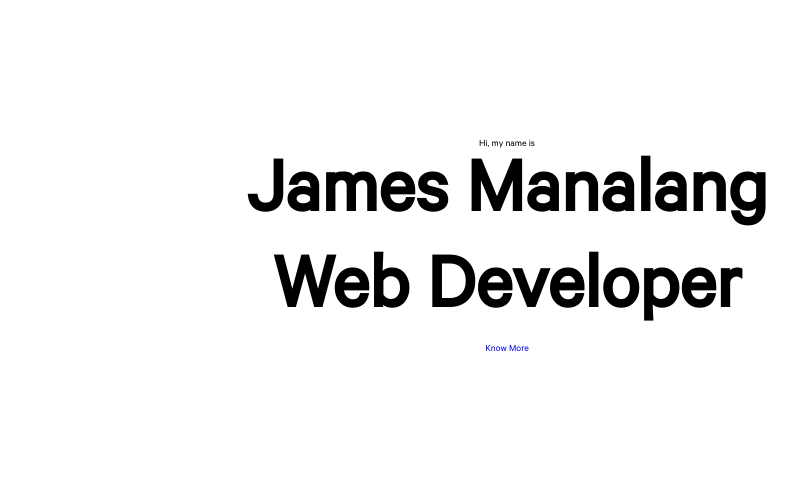
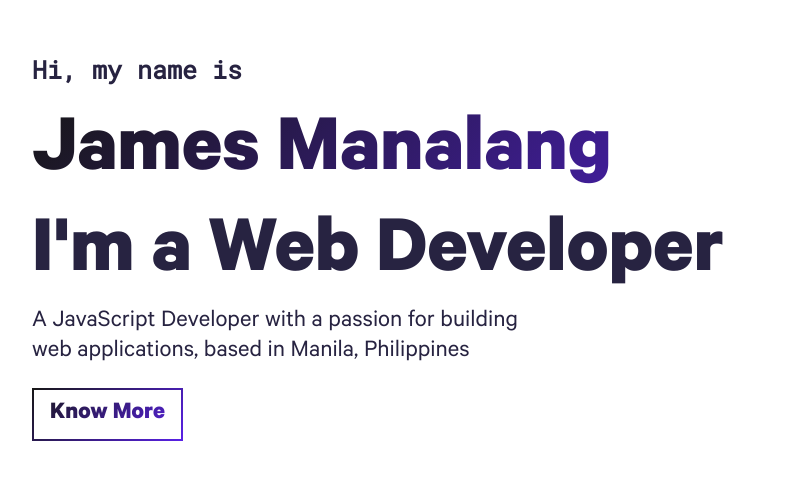
Before and after one commit to jaesmanalang/portfolio, a website built with webpack: page src/index.html in a window 1280 px wide. Shown: the part 153-632 px from the top of the page, without its empty margins (133-930 px from the left). Built offline with nearby package versions, Linux system fonts and the light colour scheme.

Commit message:
Refactor styling for hero section

```diff
--- a/src/index.html
+++ b/src/index.html
@@ -17,15 +17,17 @@
     <title>James Manalang | Portfolio</title>
   </head>
   <body>
-    <section id="hero">
+    <section id="hero" class="hero">
       <div class="container">
-        <p>Hi, my name is</p>
-        <h1 class="big-heading">James Manalang</h1>
-        <h1 class="big-heading">Web Developer</h1>
-        <p class="hero-cta" class="load-hidden">
-          <a class="cta-btn cta-btn--hero" href="#about">Know More</a>
+        <p class="hero__title text-mono">Hi, my name is</p>
+        <h1 class="hero__name big-heading text-gradient">James Manalang</h1>
+        <h1 class="hero__slogan big-heading">I'm a Web Developer</h1>
+        <p class="hero__intro">
+          A JavaScript Developer with a passion for building web applications,
+          based in Manila, Philippines
         </p>
+        <a class="cta cta--hero" href="#">Know More</a>
       </div>
-    </div>
+    </section>
   </body>
 </html>
--- a/src/styles/abstracts/_mixins.scss
+++ b/src/styles/abstracts/_mixins.scss
@@ -1,80 +1,85 @@
-// // MEDIA QUERY MANAGER
-// /*
+//
+/*
 
-// 0 - 600px:          Phone
-// 600px - 900px       Table Portrait
-// 900px - 1200px      Table Landscape
-// [1200px - 1800px]   Desktop Normal Styles
-// 1800px +            Big Desktop
+0 - 600px:          Phone
+600px - 900px       Tablet Portrait
+900px - 1200px      Tablet Landscape
+[1200px - 1800px]   Desktop Normal Styles
+1800px +            Big Desktop
 
-// 1em = 16px
+1em = 16px
 
-// ORDER: Base + Typography > Generar Layout + Grid > Page Layout > Components
+ORDER: Base + Typography > General Layout + Grid > Page Layout > Components
 
-// */
-// @mixin respond($breakpoint) {
-//   // Phone-xs
-//   @if $breakpoint == phone-xs {
-//     @media (max-width: 20em) {
-//       @content;
-//     } //0 - 320px
-//   }
-//   // Phone
-//   @if $breakpoint == phone {
-//     @media (max-width: 37.5em) {
-//       @content;
-//     } //0 - 600px
-//   }
-//   // Table small
-//   @if $breakpoint == tab-port-sm {
-//     @media (max-width: 48em) {
-//       @content;
-//     } //768px
-//   }
-//   // Table Portrait
-//   @if $breakpoint == tab-port {
-//     @media (max-width: 56.25em) {
-//       @content;
-//     } //900px
-//   }
-//   // Table Landscape
-//   @if $breakpoint == tab-land {
-//     @media (max-width: 75em) {
-//       @content;
-//     } //1200px
-//   }
-//   // Big Desktop
-//   @if $breakpoint == big-desktop {
-//     @media (min-width: 112.5em) {
-//       @content;
-//     } //1800px +
-//   }
-// }
+*/
+@use './variables' as *;
 
-// // Border White Mixin
-// @mixin section-borders {
-//   border: 1.5rem solid #fff;
-//   border-top: 0;
-//   border-bottom: 0;
-// }
+@mixin respond($breakpoint) {
+  // Phone-xs
+  @if $breakpoint == phone-xs {
+    @media (max-width: 20em) {
+      @content;
+    } //0 - 320px
+  }
+  // Phone
+  @if $breakpoint == phone {
+    @media (max-width: 37.5em) {
+      @content;
+    } //0 - 600px
+  }
+  // Table small
+  @if $breakpoint == tab-port-sm {
+    @media (max-width: 48em) {
+      @content;
+    } //768px
+  }
+  // Table Portrait
+  @if $breakpoint == tab-port {
+    @media (max-width: 56.25em) {
+      @content;
+    } //900px
+  }
+  // Table Landscape
+  @if $breakpoint == tab-land {
+    @media (max-width: 75em) {
+      @content;
+    } //1200px
+  }
+  // Big Desktop
+  @if $breakpoint == big-desktop {
+    @media (min-width: 112.5em) {
+      @content;
+    } //1800px +
+  }
+}
 
-// @mixin supportColorForIE11 { // Fall for text-gradient not supported in IE11
-//   color:$secondary-color;
-//   -webkit-text-fill-color:$secondary-color; // fallback
-//   @supports (-webkit-background-clip:text) or (background-clip:text) {
-//     background-image: linear-gradient(
-//       135deg,
-//       $primary-color 0%,
-//       $secondary-color 100%
-//     );
-//     -webkit-background-clip: text;
-//     -webkit-text-fill-color: transparent;
-//     color:transparent;
-//   }
-// }
+// Border White Mixin
+@mixin section-borders {
+  border: 1.5rem solid #fff;
+  border-top: 0;
+  border-bottom: 0;
+}
 
-// @mixin supportIE11 { // Provide your basic styles to support IE11
-//   @media screen and (-ms-high-contrast: active), screen and (-ms-high-contrast: none) {
-//     @content;
-//   }
-// }
+@mixin supportColorForIE11 {
+  // Fall for text-gradient not supported in IE11
+  color: $secondary-color;
+  -webkit-text-fill-color: $secondary-color; // fallback
+  @supports (-webkit-background-clip: text) or (background-clip: text) {
+    background-image: linear-gradient(
+      135deg,
+      $primary-color 0%,
+      $secondary-color 100%
+    );
+    -webkit-background-clip: text;
+    -webkit-text-fill-color: transparent;
+    color: transparent;
+  }
+}
+
+@mixin supportIE11 {
+  // Provide your basic styles to support IE11
+  @media screen and (-ms-high-contrast: active),
+    screen and (-ms-high-contrast: none) {
+    @content;
+  }
+}
--- a/src/styles/abstracts/_variables.scss
+++ b/src/styles/abstracts/_variables.scss
@@ -7,7 +7,14 @@
 
 // $dark-blue-text: #272341; // For Headings
 
-// // FONT SIZE
-// $default-font-size: 1.6rem;
-// $big-font-size: 4rem;
-// $mid-font-size: 2.5rem;
+$primary-color: #171717;
+$secondary-color: #5921e6;
+$dark-grey: #333333;
+$color-white: #fff;
+$color-gray: #838383;
+$color-dark-blue-text: #272341;
+
+// FONT SIZE
+$default-font-size: 1.6rem;
+$big-font-size: 4rem;
+$mid-font-size: 2.5rem;
--- a/src/styles/base/_base.scss
+++ b/src/styles/base/_base.scss
@@ -1,16 +1,31 @@
+@use '../abstracts/variables';
+
 *,
 *::before,
 *::after {
-  box-sizing: border-box;
+  box-sizing: inherit;
   margin: 0;
   padding: 0;
 }
 
 html {
   font-size: 62.5%;
+  box-sizing: border-box;
+}
+
+h1 {
+  font-weight: bold;
 }
 
 body {
   font-family: Calibre, sans-serif;
-  text-align: center;
+  font-size: variables.$mid-font-size;
 }
+
+img {
+  max-width: 100%;
+}
+
+ul {
+  list-style-type: none;
+}
--- a/src/styles/base/_typography.scss
+++ b/src/styles/base/_typography.scss
@@ -1,9 +1,23 @@
+@use '../abstracts/variables' as *;
+@use '../abstracts/mixins' as *;
 @import url('https://fonts.googleapis.com/css2?family=Nunito+Sans&display=swap');
 @import url('https://fonts.googleapis.com/css2?family=Roboto+Mono:wght@300;400&display=swap');
 
 @font-face {
   font-family: 'Calibre';
   src: url('../assets/fonts/Calibre-Regular.woff2') format('woff2');
+}
+
+@font-face {
+  font-family: 'Calibre';
+  src: url('../assets/fonts/Calibre-Bold.woff2') format('woff2');
+  font-weight: 700;
+}
+
+@font-face {
+  font-family: 'Calibre';
+  src: url('../assets/fonts/Calibre-Black.woff2') format('woff2');
+  font-weight: 800;
 }
 
 @font-face {
@@ -24,5 +38,18 @@ a:hover {
 }
 
 .big-heading {
-  font-size: clamp(4rem, 8vw, 8rem);
+  font-size: clamp(2.8rem, 8vw, 8.4rem);
+  font-weight: 700;
 }
+
+.text-mono {
+  font-family: 'Roboto Mono', sans-serif;
+}
+
+.text-logo {
+  font-family: 'Bebas Neue', sans-serif;
+}
+
+.text-gradient {
+  @include supportColorForIE11();
+}
--- /dev/null
+++ b/src/styles/components/_buttons.scss
@@ -0,0 +1,61 @@
+@use '../abstracts/variables' as *;
+@use '../abstracts/mixins' as *;
+
+.cta {
+  display: inline-block;
+  position: relative;
+  padding: 1.2rem $default-font-size;
+  font-weight: bold;
+  line-height: 1;
+  z-index: 1;
+  transition: all cubic-bezier(0.19, 1, 0.22, 1) 0.6s;
+
+  @include respond(phone) {
+    font-size: $default-font-size;
+  }
+
+  &::after {
+    content: '';
+    display: block;
+    position: absolute;
+    width: 0px;
+    height: 100%;
+    left: 0;
+    bottom: 0;
+    z-index: -1;
+    transition: all cubic-bezier(0.19, 1, 0.22, 1) 0.3s;
+  }
+}
+
+.cta--hero {
+  @include supportColorForIE11();
+  border: 2px solid transparent;
+  border-image: linear-gradient(
+    135deg,
+    $primary-color 0%,
+    $secondary-color 100%
+  );
+  border-image-slice: 1;
+  @include supportIE11() {
+    color: $secondary-color !important;
+    &:hover {
+      color: $color-white !important;
+    }
+  }
+
+  &::after {
+    background-image: linear-gradient(
+      135deg,
+      $primary-color 0%,
+      $secondary-color 100%
+    );
+  }
+
+  &:hover {
+    -webkit-text-fill-color: $color-white;
+    text-decoration: none;
+    &::after {
+      width: 100%;
+    }
+  }
+}
--- a/src/styles/main.scss
+++ b/src/styles/main.scss
@@ -3,4 +3,6 @@
 @use 'base/base';
 @use 'base/typography';
 
+@use 'components/buttons';
+
 @use 'sections/hero';
--- a/src/styles/sections/_hero.scss
+++ b/src/styles/sections/_hero.scss
@@ -1,22 +1,44 @@
-// #hero {
-//   min-height: 100vh;
-//   height: 100vh;
-//   display: flex;
-//   align-items: center;
-//   justify-content: center;
-// }
+@use '../abstracts/variables' as *;
+@use '../abstracts/mixins' as *;
 
-#hero {
+.hero {
+  background-color: $color-white;
+  color: $color-dark-blue-text;
   min-height: 100vh;
-  height: 100vh;
   display: flex;
   align-items: center;
-  border-bottom: 0px;
-  // background: green;
-  font-weight: 400;
-  color: black;
-  padding: 0rem 5.6rem;
   z-index: -1;
+
+  @include respond(phone) {
+    text-align: center;
+  }
+
+  .container {
+    padding: 0 2.5rem;
+    max-width: 1000px;
+  }
+
+  &__title {
+    font-weight: 700;
+    @include respond(phone) {
+      font-size: $default-font-size;
+    }
+  }
+
+  &__name {
+    margin-top: 2rem;
+  }
+
+  &__intro {
+    max-width: 500px;
+    margin-bottom: 2rem;
+
+    @include respond(phone) {
+      font-size: $default-font-size;
+      max-width: 300px;
+      margin: 1.5rem auto;
+    }
+  }
 }
 //   // If you want to set a background image on the hero section, uncomment these with yout custom image
 
```
Also changed, not shown: src/styles/_typography.scss (deleted, +0 -19 lines), src/styles/style.scss (deleted, +0 -143 lines).
